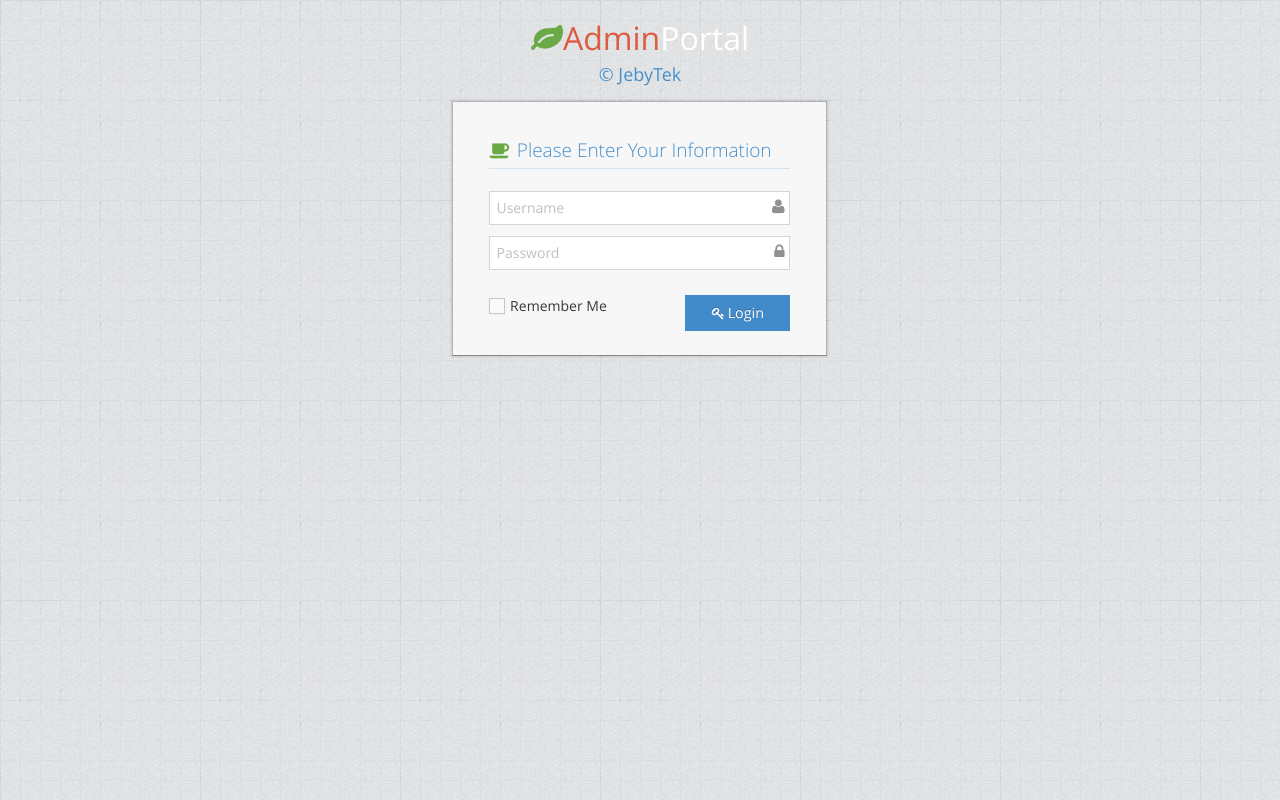
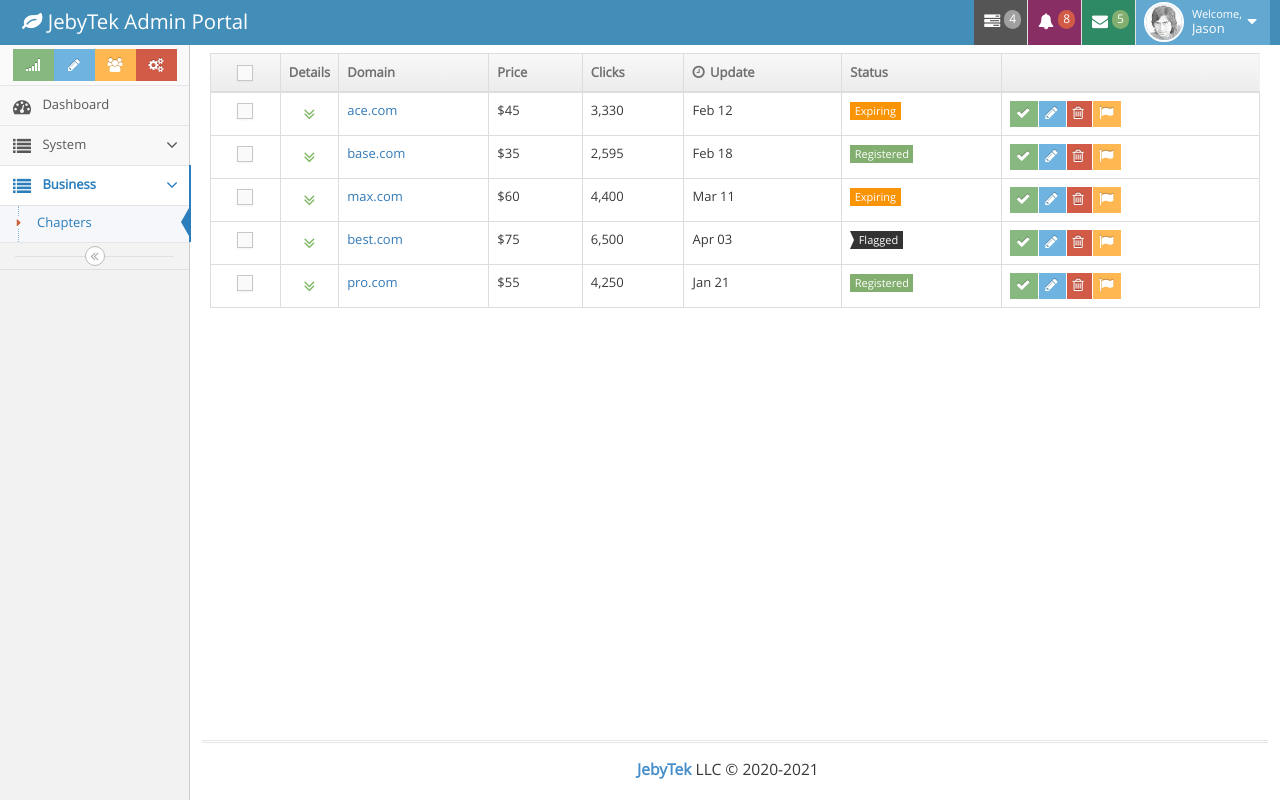
Before and after one commit to seancliu/JebyTek, a Vue app in the folder admin/: page /admin/business/chapter in a window 1280 px wide. Before the commit this address led to /login. Built offline with nearby package versions, Linux system fonts and the light colour scheme; the HTML template or start-up script is replaced by a standard one.

Commit message:
1. Add re-navigation in sidebar

```diff
--- a/admin/src/router.js
+++ b/admin/src/router.js
@@ -23,7 +23,7 @@
             path: 'welcome',
             component: Welcome,
         }, {
-            path: 'chapter',
+            path: 'business/chapter',
             component: Chapter,
         }]
     }]
--- a/admin/src/views/admin.vue
+++ b/admin/src/views/admin.vue
@@ -354,17 +354,17 @@
         </div><!-- /.sidebar-shortcuts -->
 
         <ul class="nav nav-list">
-          <li class="">
-            <a href="index.html">
+          <li class="" id="dashboard-sidebar">
+            <router-link to="/admin/welcome">
               <i class="menu-icon fa fa-tachometer"></i>
               <span class="menu-text"> Dashboard </span>
-            </a>
+            </router-link>
 
             <b class="arrow"></b>
           </li>
 
 
-          <li class="active open">
+          <li class="">
             <a href="#" class="dropdown-toggle">
               <i class="menu-icon fa fa-list"></i>
               <span class="menu-text"> System </span>
@@ -389,6 +389,27 @@
                   <i class="menu-icon fa fa-caret-right"></i>
                   Privileges
                 </a>
+
+                <b class="arrow"></b>
+              </li>
+            </ul>
+          </li>
+          <li class="active open">
+            <a href="#" class="dropdown-toggle">
+              <i class="menu-icon fa fa-list"></i>
+              <span class="menu-text"> Business </span>
+
+              <b class="arrow fa fa-angle-down"></b>
+            </a>
+
+            <b class="arrow"></b>
+
+            <ul class="submenu">
+              <li class="active" id="business-chapter-sidebar">
+                <router-link to="/admin/business/chapter">
+                  <i class="menu-icon fa fa-caret-right"></i>
+                  Chapters
+                </router-link>
 
                 <b class="arrow"></b>
               </li>
@@ -448,7 +469,26 @@
         methods: {
             login() {
                 this.$router.push("/admin")
-            }
+            },
+
+            /**
+             * active sidebar
+             * @param id of current submenu
+             */
+            activateSidebar: function (id) {
+                // deactivate siblings，and activate itself
+                $("#" + id).siblings().removeClass("active");
+                $("#" + id).siblings().find("li").removeClass("active");
+                $("#" + id).addClass("active");
+
+                // if parent menu exists，remove 'open active' in siblings of parent menu，add 'open active' in parent menu
+                let parentLi = $("#" + id).parents("li");
+                if (parentLi) {
+                    parentLi.siblings().removeClass("open active");
+                    parentLi.siblings().find("li").removeClass("active");
+                    parentLi.addClass("open active");
+                }
+            },
         }
     }
 </script>
--- a/admin/src/views/admin/chapter.vue
+++ b/admin/src/views/admin/chapter.vue
@@ -971,3 +971,14 @@
           </tbody>
         </table>
 </template>
+
+<script>
+    export default {
+        name: 'chapter',
+        mounted: function() {
+            this.$parent.activateSidebar("business-chapter-sidebar")
+        },
+        methods: {
+        }
+    }
+</script>
--- a/admin/src/views/admin/welcome.vue
+++ b/admin/src/views/admin/welcome.vue
@@ -3,3 +3,14 @@
     <h1>Hello, Admin!</h1>
   </div>
 </template>
+
+<script>
+    export default {
+        name: 'welcome',
+        mounted: function() {
+            this.$parent.activateSidebar("dashboard-sidebar")
+        },
+        methods: {
+        }
+    }
+</script>
```
